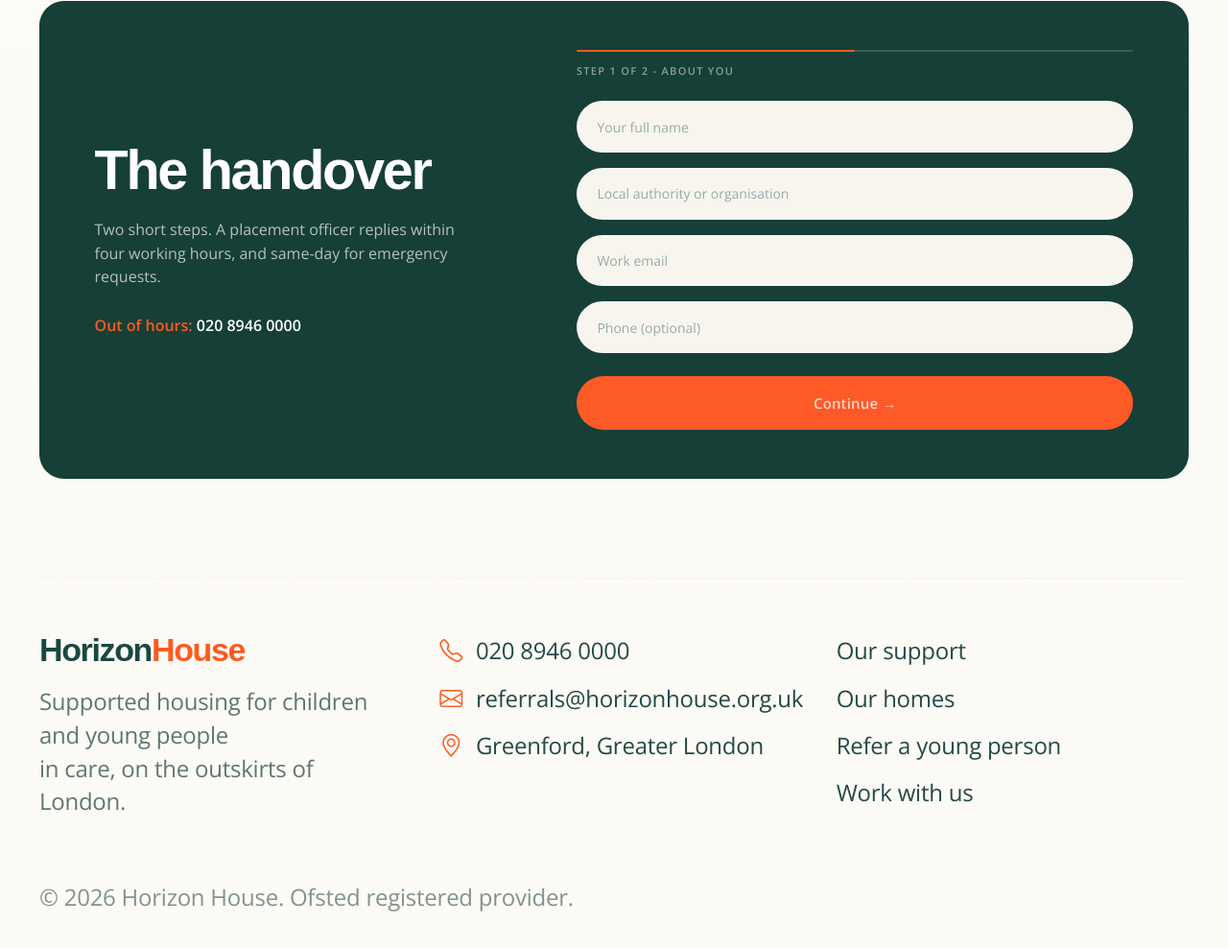
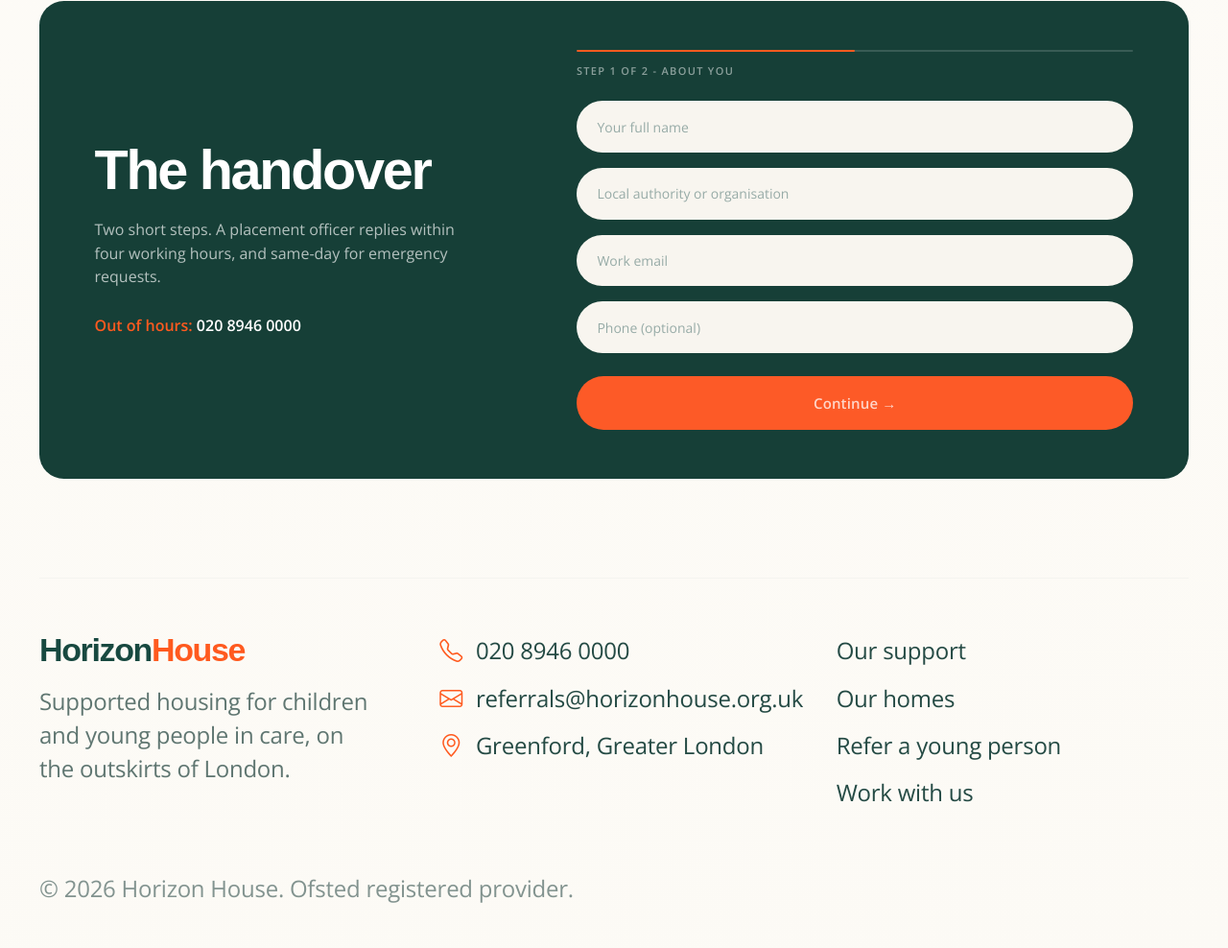
Before and after one commit to pattern-circle/pattern-circle.github.io, a plain HTML site: page index.html in a window 1280 px wide. Shown: the part 2590-3578 px from the top of the page at 96% size. Drawn offline with nearby package versions, Linux system fonts and the light colour scheme; a web font is replaced by a local one.

Commit message:
Add files via upload

```diff
--- a/index.html
+++ b/index.html
@@ -275,10 +275,8 @@
           <a class="brand footer-brand text-decoration-none" href="#" aria-label="HorizonHouse home">
             <span class="brand-dark">Horizon</span><span class="brand-accent">House</span>
           </a>
-          <p class="footer-text mb-0">
-            Supported housing for children and young people
-            <br />
-            in care, on the outskirts of London.
+          <p class="footer-text mb-0 pe-4">
+            Supported housing for children and young people in care, on the outskirts of London.
           </p>
         </section>
 
```
